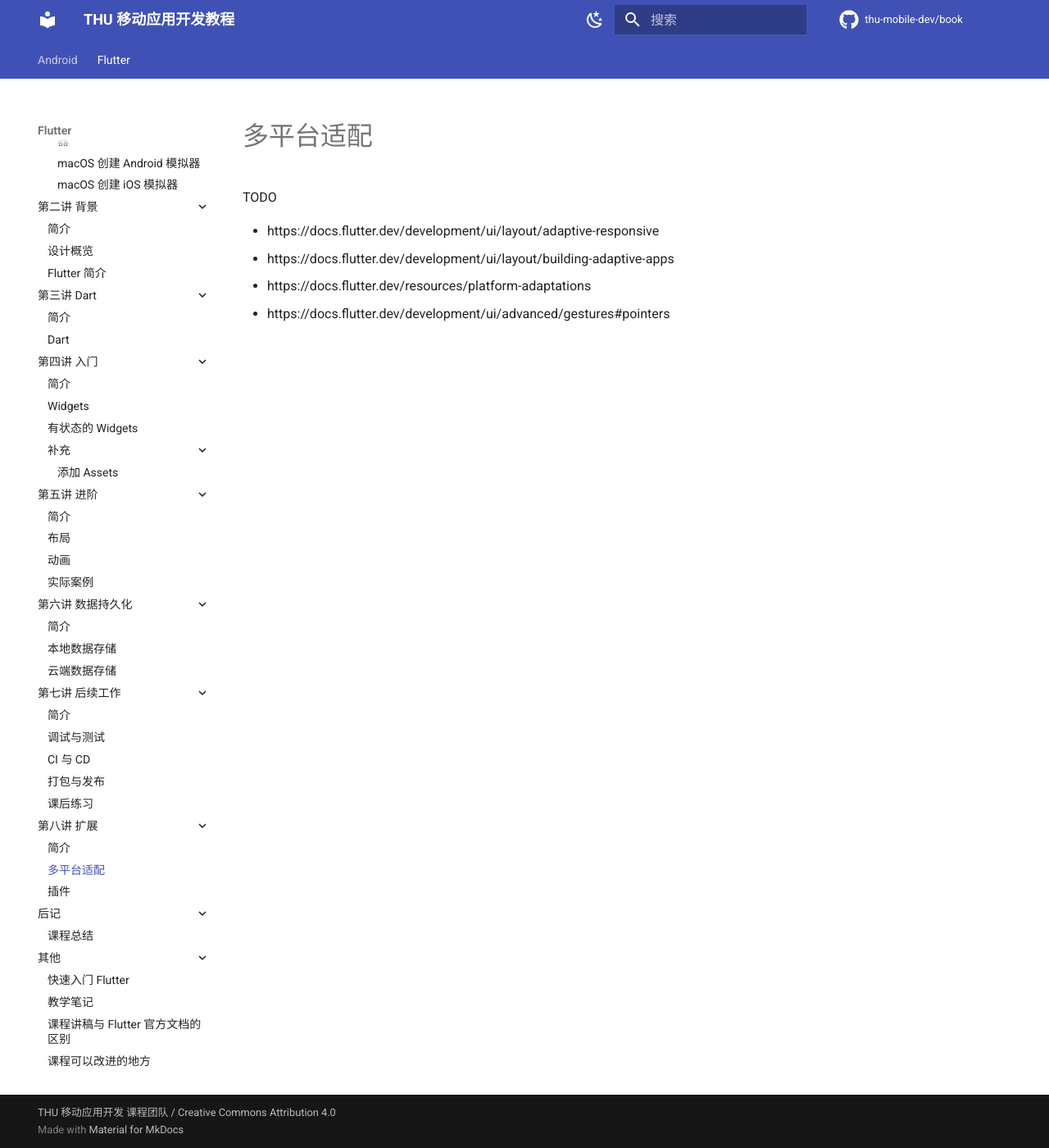
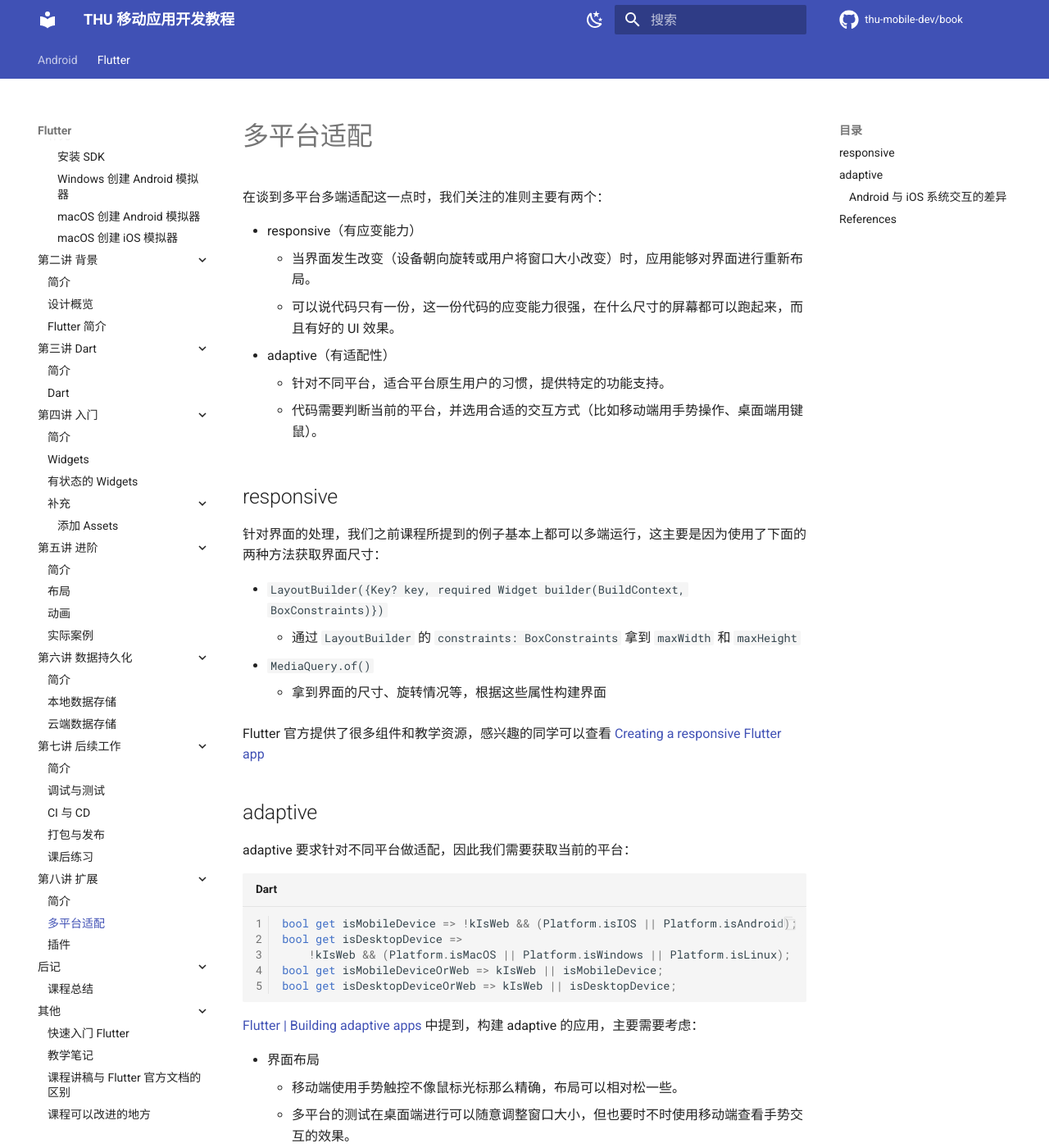
Before and after one commit to thu-mobile-dev/book, an MkDocs documentation site: the page built from docs/LECTURE/8/main-adaptive-and-responsive.md, in a window 1280 px wide and 1400 px high. Shown: the whole window at 82% size. Built offline with MkDocs 1.6.1 and Material for MkDocs 9.7.7, drawn with Linux system fonts in a browser that asks for light colours; comment, search, counter and statistics services are not loaded; some of the changed text lies outside the part shown.

Commit message:
add adaptive and responsive

````diff
--- a/docs/LECTURE/8/main-adaptive-and-responsive.md
+++ b/docs/LECTURE/8/main-adaptive-and-responsive.md
@@ -1,6 +1,57 @@
 # 多平台适配
 
-TODO
+在谈到多平台多端适配这一点时，我们关注的准则主要有两个：
+
+- responsive（有应变能力）
+    - 当界面发生改变（设备朝向旋转或用户将窗口大小改变）时，应用能够对界面进行重新布局。
+    - 可以说代码只有一份，这一份代码的应变能力很强，在什么尺寸的屏幕都可以跑起来，而且有好的 UI 效果。
+- adaptive（有适配性）
+    - 针对不同平台，适合平台原生用户的习惯，提供特定的功能支持。
+    - 代码需要判断当前的平台，并选用合适的交互方式（比如移动端用手势操作、桌面端用键鼠）。
+
+## responsive
+
+针对界面的处理，我们之前课程所提到的例子基本上都可以多端运行，这主要是因为使用了下面的两种方法获取界面尺寸：
+
+- `LayoutBuilder({Key? key, required Widget builder(BuildContext, BoxConstraints)})`
+    - 通过 `LayoutBuilder` 的 `constraints: BoxConstraints` 拿到 `maxWidth` 和 `maxHeight`
+- `MediaQuery.of()`
+    - 拿到界面的尺寸、旋转情况等，根据这些属性构建界面
+
+Flutter 官方提供了很多组件和教学资源，感兴趣的同学可以查看 [Creating a responsive Flutter app](https://docs.flutter.dev/development/ui/layout/adaptive-responsive#creating-a-responsive-flutter-app)
+
+## adaptive
+
+adaptive 要求针对不同平台做适配，因此我们需要获取当前的平台：
+
+```dart
+bool get isMobileDevice => !kIsWeb && (Platform.isIOS || Platform.isAndroid);
+bool get isDesktopDevice =>
+    !kIsWeb && (Platform.isMacOS || Platform.isWindows || Platform.isLinux);
+bool get isMobileDeviceOrWeb => kIsWeb || isMobileDevice;
+bool get isDesktopDeviceOrWeb => kIsWeb || isDesktopDevice;
+```
+
+[Flutter | Building adaptive apps](https://docs.flutter.dev/development/ui/layout/building-adaptive-apps) 中提到，构建 adaptive 的应用，主要需要考虑：
+
+- 界面布局
+    - 移动端使用手势触控不像鼠标光标那么精确，布局可以相对松一些。
+    - 多平台的测试在桌面端进行可以随意调整窗口大小，但也要时不时使用移动端查看手势交互的效果。
+    - ...
+- 输入方式
+    - 手势与键鼠的操作非常不同。
+    - 鼠标滚轮与触控板的滚动方式也很不同。
+    - ...
+- 平台特性
+    - 注意与平台的原生应用保持相似。
+    - 注意保留应用的特性。
+    - ...
+
+### Android 与 iOS 系统交互的差异
+
+Android 与 iOS 的交互方式有很多差异。一些是系统层面的，一些是组件行为层面上的。这些差异主要体验在设计语言上。在第二讲我们提到，Android 官方使用 [Material Design]((https://m3.material.io)) 作为设计语言，iOS 使用 [Human Interface Guidelines](https://developer.apple.com/design/human-interface-guidelines/guidelines/overview/) 作为设计语言。Flutter 作为跨平台的框架，在考虑多平台适配时也注意到了这些差异，一些通用的组件在不同平台上的实现也考虑了不同平台的设计语言和组件的默认行为。感兴趣的同学可以阅读 [Platform-specific behaviors and adaptations](https://docs.flutter.dev/resources/platform-adaptations)。
+
+## References
 
 - https://docs.flutter.dev/development/ui/layout/adaptive-responsive
 - https://docs.flutter.dev/development/ui/layout/building-adaptive-apps
````
